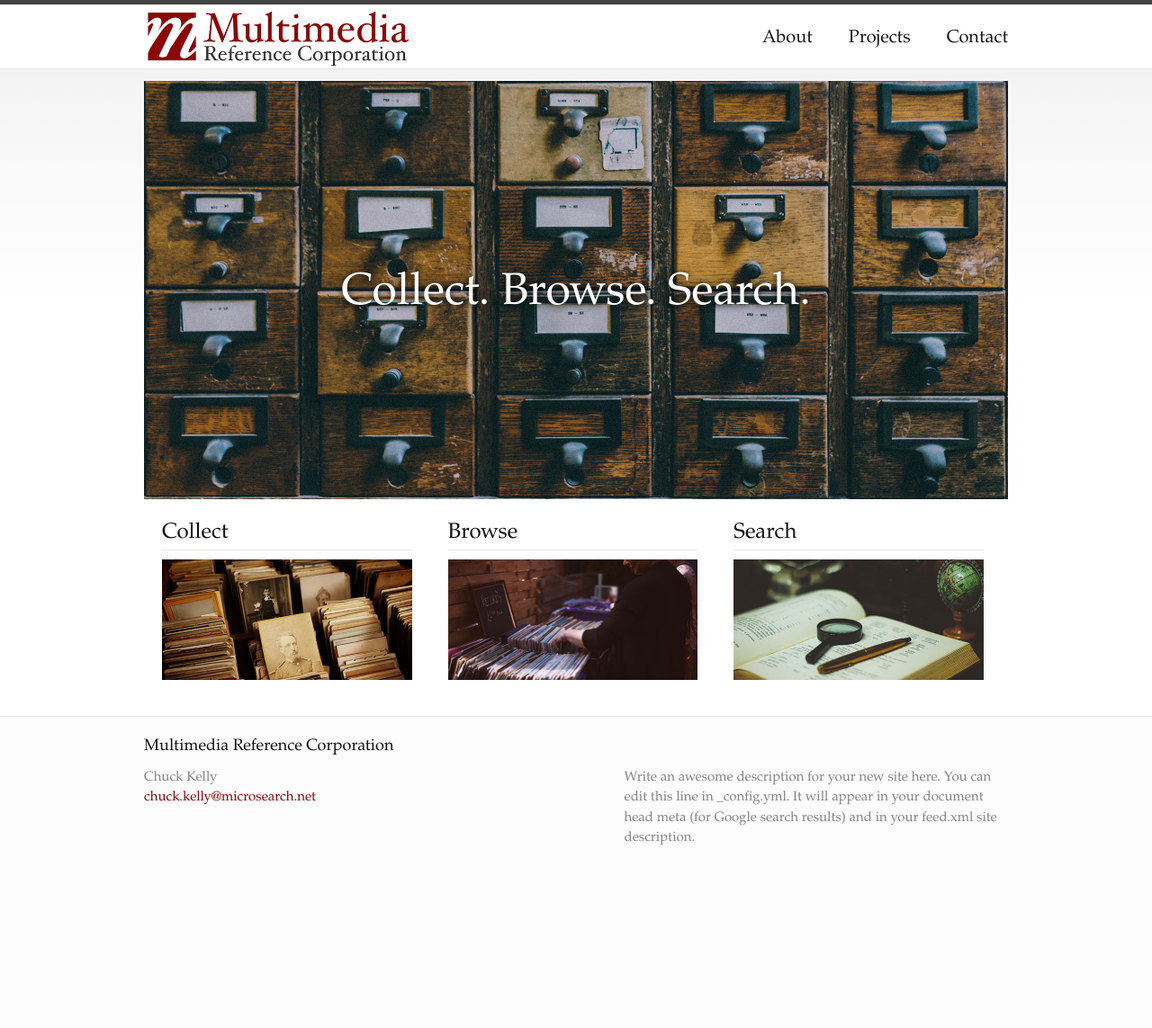
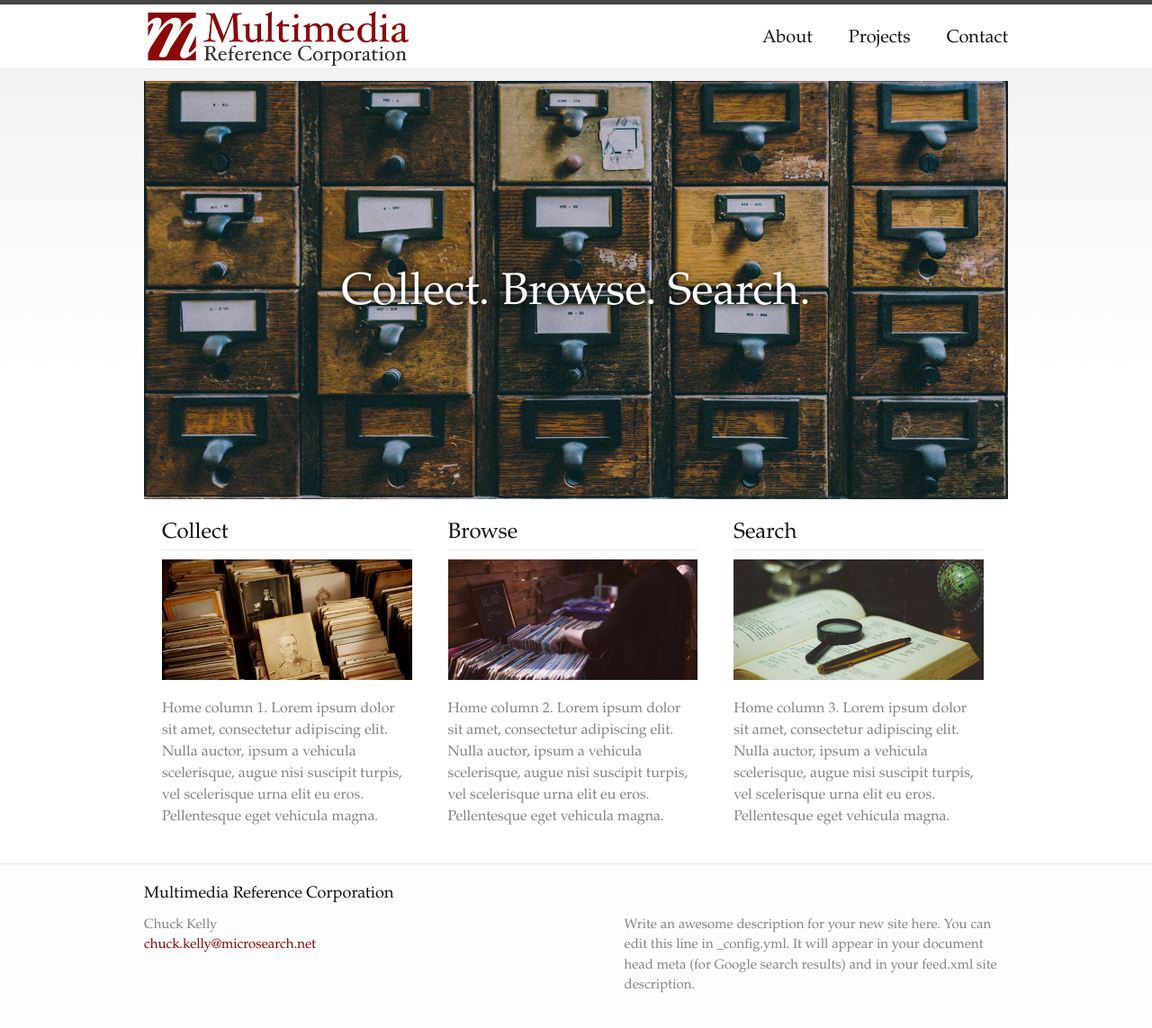
Before and after one commit to microsearch/mrc, a Jekyll site: the page built from index.md, in a window 1280 px wide and 1148 px high. Shown: the top 1143 px of the window at 90% size. Built offline with Jekyll 4.4.1, drawn with Linux system fonts in a browser that asks for light colours; our own code applies the rules of GitHub Pages for plain Markdown files; some of the changed lines change nothing that is shown.

Commit message:
fix index

```diff
--- a/index.md
+++ b/index.md
@@ -1,6 +1,6 @@
 ---
 layout: home
-<<<<<<< HEAD
+
 homecol1:
 - Home column 1. Lorem ipsum dolor sit amet, consectetur adipiscing elit. Nulla auctor, ipsum a vehicula scelerisque, augue nisi suscipit turpis, vel scelerisque urna elit eu eros. Pellentesque eget vehicula magna.
 
@@ -10,19 +10,4 @@
 homecol3:
 - Home column 3. Lorem ipsum dolor sit amet, consectetur adipiscing elit. Nulla auctor, ipsum a vehicula scelerisque, augue nisi suscipit turpis, vel scelerisque urna elit eu eros. Pellentesque eget vehicula magna.
 
-=======
-sections2:
-- <div class="homecolumn" id="homecol1"><h2>Collect</h2><img src="/images/collect.jpg"  /><p>Lorem
-  ipsum dolor sit amet, consectetur adipiscing elit. Nulla auctor, ipsum a vehicula
-  scelerisque, augue nisi suscipit turpis, vel scelerisque urna elit eu eros. Pellentesque
-  eget vehicula magna.</p></div>
-- <div class="homecolumn" id="homecol2"><h2>Browse</h2><img src="/images/browse.jpg"  /><p>Lorem
-  ipsum dolor sit amet, consectetur adipiscing elit. Nulla auctor, ipsum a vehicula
-  scelerisque, augue nisi suscipit turpis, vel scelerisque urna elit eu eros. Pellentesque
-  eget vehicula magna.</p></div>
-- <div class="homecolumn" id="homecol2"><h2>Search</h2><img src="/images/search.jpg"  /><p>Lorem
-  ipsum dolor sit amet, consectetur adipiscing elit. Nulla auctor, ipsum a vehicula
-  scelerisque, augue nisi suscipit turpis, vel scelerisque urna elit eu eros. Pellentesque
-  eget vehicula magna.</p></div>
->>>>>>> origin/master
 ---
```
